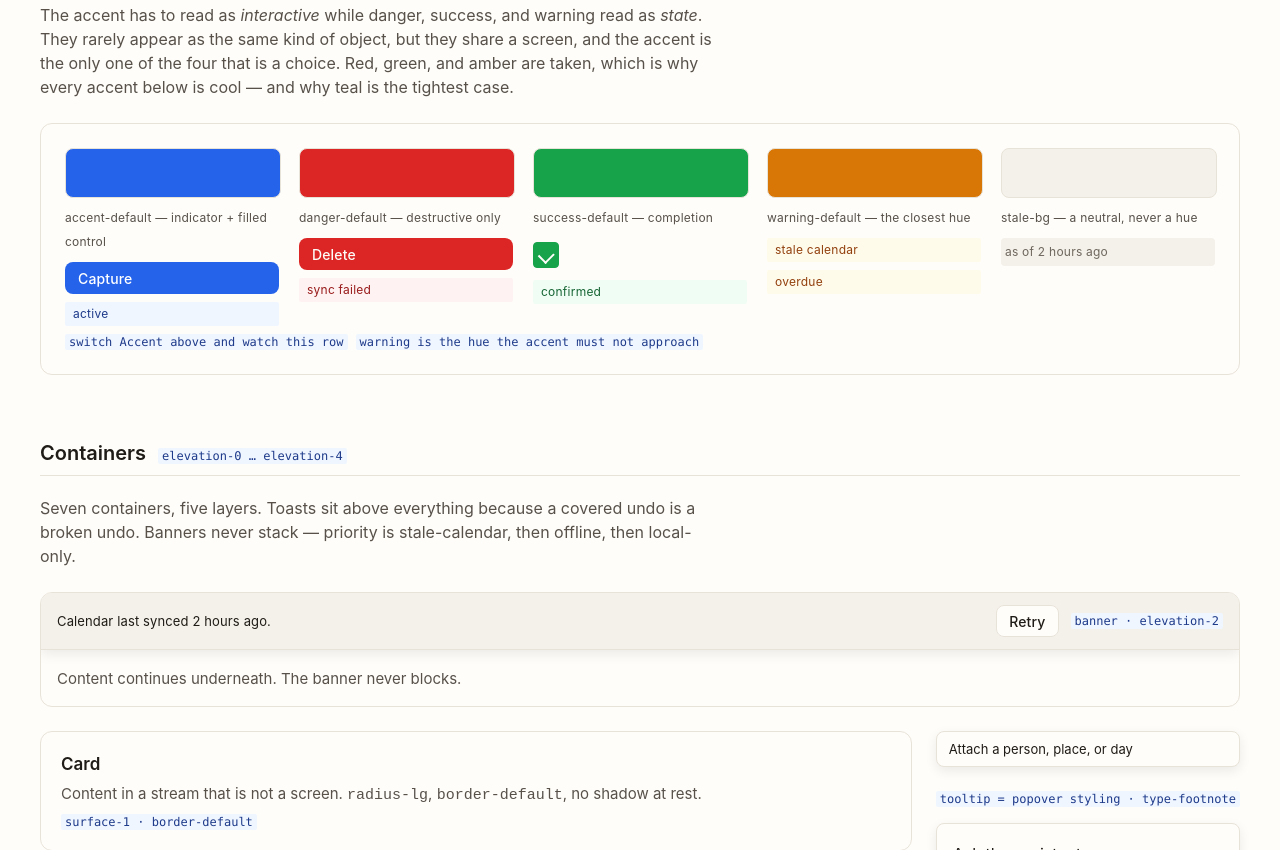
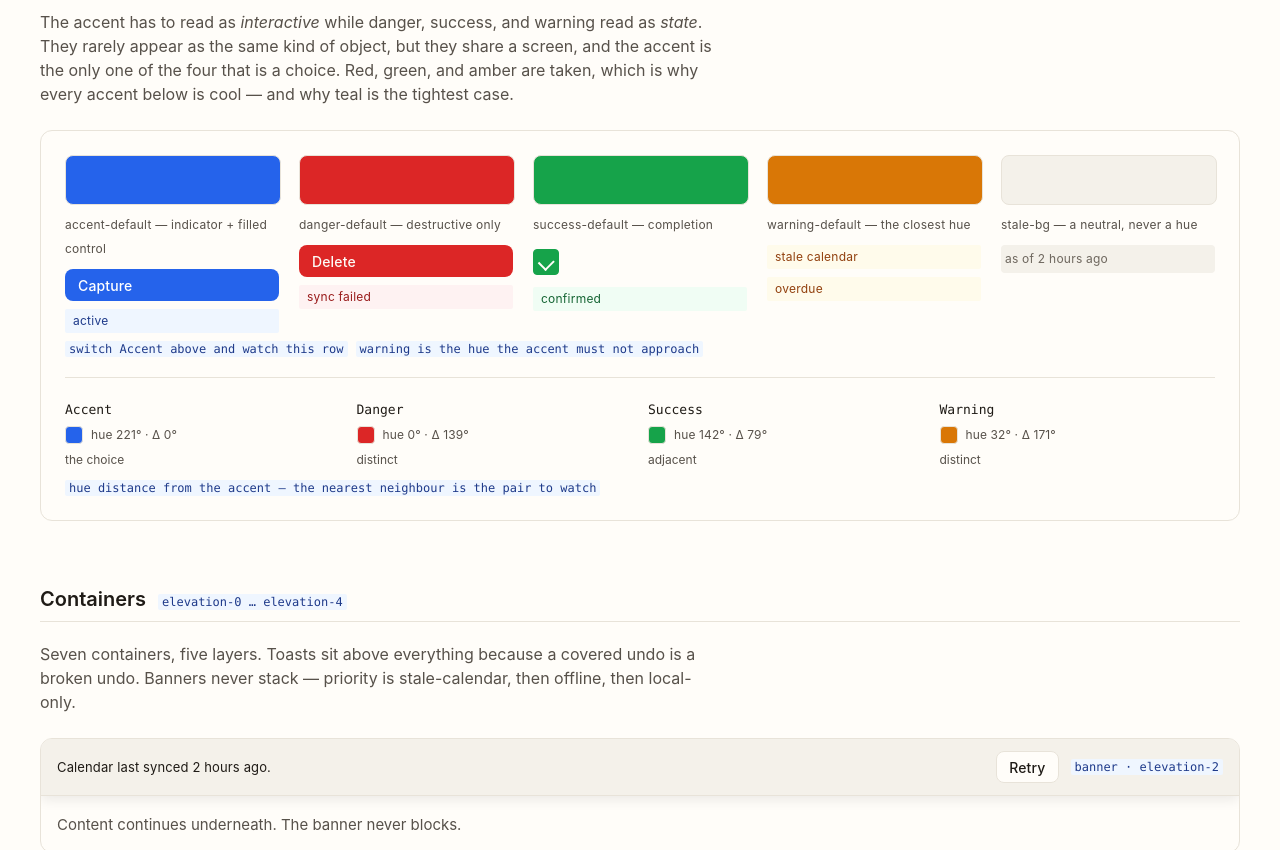
Before and after one commit to AbelClapton/my-todo, a plain HTML site: page design/palette-lab.html in a window 1280 px wide. Shown: the part 1950-2800 px from the top of the page. Drawn offline with Linux system fonts and the light colour scheme.

Commit message:
design: add a semantics axis and record the second brief
Red, green, and amber keep their meanings; only their character moves. Standard, muted, and vivid, light-mode only, because harmonising chroma buys nothing on a near-neutral dark ground.

Adds a hue-distance readout. Measured: teal's nearest semantic neighbour is success at 33 degrees, which is why it read as mismatched - close in hue, far apart in chroma. Muted semantics fix the character mismatch without fixing the family resemblance, and indigo is the only accent with no neighbour closer than 100 degrees.

Also records both briefs: what each contributed, what was rejected and why, and that the product-led brief needs a shipped product to screenshot while the paper one does not.

```diff
--- a/design/palette-lab.html
+++ b/design/palette-lab.html
@@ -580,6 +580,23 @@ body.no-annot .tok { display: none; }
   letter-spacing: var(--type-caption-track);
   color: var(--text-secondary);
 }
+.hue-grid {
+  display: grid;
+  grid-template-columns: repeat(auto-fit, minmax(140px, 1fr));
+  gap: var(--space-5);
+  margin-top: var(--space-6);
+  padding-top: var(--space-6);
+  border-top: 1px solid var(--border-default);
+}
+.hue-cell { display: flex; flex-direction: column; gap: var(--space-2); }
+.hue-cell b {
+  font-family: var(--font-mono);
+  font-size: var(--type-footnote-size);
+  font-weight: 400;
+  color: var(--text-primary);
+  font-variant-numeric: tabular-nums;
+}
+.hue-cell span { font-size: var(--type-caption-size); color: var(--text-secondary); }
 
 /* ============================== CONTRAST TABLE ========================== */
 .ct { width: 100%; border-collapse: collapse; }
@@ -626,6 +643,13 @@ body.no-annot .tok { display: none; }
     <button class="lab-btn" id="a-indigo">Indigo</button>
     <button class="lab-btn" id="a-teal">Teal</button>
     <button class="lab-btn" id="a-violet">Violet</button>
+  </div>
+
+  <div class="lab-group">
+    <span class="lab-label">Semantics</span>
+    <button class="lab-btn" id="s-standard" aria-pressed="true">Standard</button>
+    <button class="lab-btn" id="s-muted">Muted</button>
+    <button class="lab-btn" id="s-vivid">Vivid</button>
   </div>
 
   <div class="lab-group">
@@ -887,6 +911,10 @@ body.no-annot .tok { display: none; }
     <div class="annot-row">
       <span class="tok">switch Accent above and watch this row</span>
       <span class="tok">warning is the hue the accent must not approach</span>
+    </div>
+    <div class="hue-grid" id="hue"></div>
+    <div class="annot-row">
+      <span class="tok">hue distance from the accent — the nearest neighbour is the pair to watch</span>
     </div>
   </div>
 </section>
@@ -1404,6 +1432,7 @@ const $ = (id) => document.getElementById(id);
 let lightPal = "warm";
 let darkPal = "cool";
 let accent = "blue";
+let semantics = "standard";
 let modePref = "light";
 
 function resolveMode() {
@@ -1419,6 +1448,7 @@ function apply() {
   root.dataset.mode = mode;
   root.dataset.palette = mode === "dark" ? darkPal : lightPal;
   root.dataset.accent = accent;
+  root.dataset.semantics = semantics;
 
   press("l-cool", lightPal === "cool");
   press("l-warm", lightPal === "warm");
@@ -1428,11 +1458,15 @@ function apply() {
   press("a-indigo", accent === "indigo");
   press("a-teal", accent === "teal");
   press("a-violet", accent === "violet");
+  press("s-standard", semantics === "standard");
+  press("s-muted", semantics === "muted");
+  press("s-vivid", semantics === "vivid");
   press("m-light", modePref === "light");
   press("m-dark", modePref === "dark");
   press("m-system", modePref === "system");
 
   renderContrast();
+  renderHue();
 }
 
 $("l-cool").onclick = () => { lightPal = "cool"; apply(); };
@@ -1443,6 +1477,9 @@ $("a-blue").onclick = () => { accent = "blue"; apply(); };
 $("a-indigo").onclick = () => { accent = "indigo"; apply(); };
 $("a-teal").onclick = () => { accent = "teal"; apply(); };
 $("a-violet").onclick = () => { accent = "violet"; apply(); };
+$("s-standard").onclick = () => { semantics = "standard"; apply(); };
+$("s-muted").onclick = () => { semantics = "muted"; apply(); };
+$("s-vivid").onclick = () => { semantics = "vivid"; apply(); };
 $("m-light").onclick = () => { modePref = "light"; apply(); };
 $("m-dark").onclick = () => { modePref = "dark"; apply(); };
 $("m-system").onclick = () => { modePref = "system"; apply(); };
@@ -1535,6 +1572,54 @@ function renderContrast() {
   }).join("");
 }
 
+/* Hue distance. A contrast ratio says nothing about whether two hues read as
+   related; hue angle does. The accent's nearest semantic neighbour is the pair
+   that needs the most separation — and measured, teal's nearest is SUCCESS,
+   not warning. */
+function hueOf(colour) {
+  const [r, g, b] = toRGB(colour).map((v) => v / 255);
+  const max = Math.max(r, g, b), min = Math.min(r, g, b), d = max - min;
+  if (d === 0) return 0;
+  let h;
+  if (max === r) h = ((g - b) / d) % 6;
+  else if (max === g) h = (b - r) / d + 2;
+  else h = (r - g) / d + 4;
+  return Math.round((h * 60 + 360) % 360);
+}
+function hueDelta(a, b) {
+  const d = Math.abs(a - b) % 360;
+  return Math.round(d > 180 ? 360 - d : d);
+}
+
+function renderHue() {
+  const el = $("hue");
+  if (!el) return;
+  const accentHue = hueOf(token("--accent-default"));
+  const rows = [
+    ["Accent", "--accent-default"],
+    ["Danger", "--danger-default"],
+    ["Success", "--success-default"],
+    ["Warning", "--warning-default"],
+  ];
+  el.innerHTML = rows.map(([name, tok]) => {
+    const h = hueOf(token(tok));
+    const d = hueDelta(h, accentHue);
+    const verdict = name === "Accent"
+      ? "the choice"
+      : d < 45 ? "same family — watch this pair"
+      : d < 90 ? "adjacent"
+      : "distinct";
+    return `<div class="hue-cell">
+      <b>${name}</b>
+      <span style="display:flex;align-items:center;gap:var(--space-3)">
+        <span class="swatch" style="background:${token(tok)}"></span>
+        <span class="t-footnote">hue ${h}° · Δ ${name === "Accent" ? 0 : d}°</span>
+      </span>
+      <span>${verdict}</span>
+    </div>`;
+  }).join("");
+}
+
 apply();
 </script>
 </body>
--- a/design/tokens.css
+++ b/design/tokens.css
@@ -163,10 +163,7 @@
   --text-disabled: #D4D4D8;
 
   /* Accent omitted here on purpose — it is its own axis. See THE ACCENT. */
-
-  --danger-default: #DC2626;  --danger-subtle: #FEF2F2;  --danger-text: #991B1B;
-  --success-default: #16A34A; --success-subtle: #F0FDF4; --success-text: #166534;
-  --warning-default: #D97706; --warning-subtle: #FFFBEB; --warning-text: #92400E;
+  /* Semantics omitted here on purpose — see THE SEMANTICS. */
 
   --stale-bg: #F4F4F5;
   --stale-text: #71717A;
@@ -195,10 +192,7 @@
   --text-disabled: #52525B;
 
   /* Accent omitted here on purpose — see THE ACCENT. */
-
-  --danger-default: #EF4444;  --danger-subtle: #450A0A;  --danger-text: #FCA5A5;
-  --success-default: #22C55E; --success-subtle: #052E16; --success-text: #86EFAC;
-  --warning-default: #F59E0B; --warning-subtle: #451A03; --warning-text: #FCD34D;
+  /* Semantics omitted here on purpose — see THE SEMANTICS. */
 
   --stale-bg: #27272A;
   --stale-text: #A1A1AA;
@@ -230,10 +224,7 @@
   --text-disabled: #D8D1C4;
 
   /* Accent omitted here on purpose — see THE ACCENT. */
-
-  --danger-default: #DC2626;  --danger-subtle: #FEF2F2;  --danger-text: #991B1B;
-  --success-default: #16A34A; --success-subtle: #F0FDF4; --success-text: #166534;
-  --warning-default: #D97706; --warning-subtle: #FFFBEB; --warning-text: #92400E;
+  /* Semantics omitted here on purpose — see THE SEMANTICS. */
 
   --stale-bg: #F4F1EA;
   --stale-text: #6E675E;
@@ -262,10 +253,7 @@
   --text-disabled: #4A4034;
 
   /* Accent omitted here on purpose — see THE ACCENT. */
-
-  --danger-default: #EF4444;  --danger-subtle: #2A1411;  --danger-text: #FCA5A5;
-  --success-default: #22C55E; --success-subtle: #10201A; --success-text: #86EFAC;
-  --warning-default: #F59E0B; --warning-subtle: #2A1C08; --warning-text: #FCD34D;
+  /* Semantics omitted here on purpose — see THE SEMANTICS. */
 
   --stale-bg: #262119;
   --stale-text: #B3AA9C;
@@ -337,6 +325,61 @@
   --accent-subtle: var(--a-subtle-d);
   --accent-text: var(--a-text-d);
   --accent-on: #FFFFFF;
+}
+
+/* ============================= THE SEMANTICS ==============================
+   A fourth axis. Red, green, and amber mean danger, success, and warning, and
+   those meanings do not move — but their *character* is a palette decision.
+
+   Why this axis exists: measured in the lab, teal's nearest semantic neighbour
+   is **success**, only ~33° of hue away, while every other accent sits 98°+ from
+   all three. So teal and green are the same family — and what made teal read as
+   mismatched was not the hue distance but the CHROMA. Teal-700 (#0F766E) is
+   deep and low-chroma; the standard success green (#16A34A) is vivid and
+   lighter. Close in hue, different in character reads as neither harmony nor
+   contrast, which is exactly the "pastel" complaint.
+
+   So the rule this axis encodes: **when the accent is muted, mute the
+   semantics with it; when it is vivid, let them be vivid.** Hue identity stays
+   recognisable in every case — red still reads as red.
+
+   LIGHT MODE ONLY. Chroma harmonisation is a light-mode problem: the dark
+   ground is near-neutral and low-chroma, so a vivid hue there reads fine and the
+   accent's character stops competing with it. Dark uses the standard set in
+   every case, which is also why these blocks are mode-scoped rather than
+   palette-scoped.
+
+   Note the family is tied to the GROUND as well as the accent: on paper, the
+   muted set usually wins whatever the accent, because the vivid set's cool
+   cast fights a warm ground.
+   ======================================================================== */
+
+[data-semantics="standard"][data-mode="light"] {
+  --danger-default: #DC2626;  --danger-subtle: #FEF2F2;  --danger-text: #991B1B;
+  --success-default: #16A34A; --success-subtle: #F0FDF4; --success-text: #166534;
+  --warning-default: #D97706; --warning-subtle: #FFFBEB; --warning-text: #92400E;
+}
+
+/* Deep and low-chroma. Sits with teal and with a paper ground. */
+[data-semantics="muted"][data-mode="light"] {
+  --danger-default: #B91C1C;  --danger-subtle: #FEF2F2;  --danger-text: #7F1D1D;
+  --success-default: #15803D; --success-subtle: #F0FDF4; --success-text: #14532D;
+  --warning-default: #B45309; --warning-subtle: #FFFBEB; --warning-text: #78350F;
+}
+
+/* Bright and high-chroma. Sits with indigo and violet. */
+[data-semantics="vivid"][data-mode="light"] {
+  --danger-default: #EF4444;  --danger-subtle: #FEF2F2;  --danger-text: #991B1B;
+  --success-default: #22C55E; --success-subtle: #F0FDF4; --success-text: #166534;
+  --warning-default: #F59E0B; --warning-subtle: #FFFBEB; --warning-text: #92400E;
+}
+
+/* Dark always uses the standard set. Higher specificity than any [data-mode]
+   accent rule and mutually exclusive with the light blocks above. */
+[data-mode="dark"] {
+  --danger-default: #EF4444;  --danger-subtle: #450A0A;  --danger-text: #FCA5A5;
+  --success-default: #22C55E; --success-subtle: #052E16; --success-text: #86EFAC;
+  --warning-default: #F59E0B; --warning-subtle: #451A03; --warning-text: #FCD34D;
 }
 
 /* ============================ TYPE UTILITIES ==============================
```
Also changed, not shown: design/README.md.
